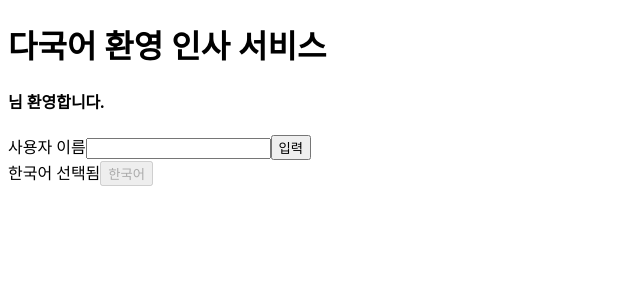
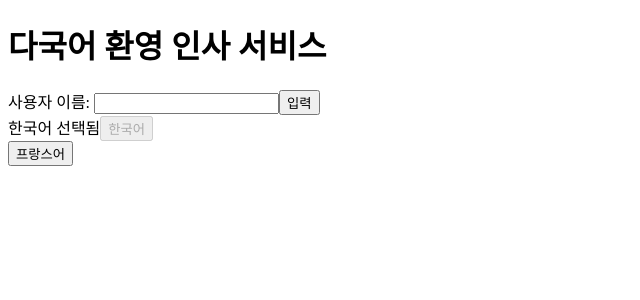
Before and after one commit to parkhojeong/hello-angular, an Angular app: page / in a window 1280 px wide. Shown: the top 300 px of the page, without its empty margins (0-640 px from the left). Built offline with nearby package versions, Linux system fonts and the light colour scheme.

Commit message:
다국어 환영 인사 기능 추가

```diff
--- a/src/app/app.module.ts
+++ b/src/app/app.module.ts
@@ -4,6 +4,7 @@ import { BrowserModule } from '@angular/platform-browser';
 import { AppComponent } from './app.component';
 import { WelcomeMsgComponent } from './welcome-msg/welcome-msg.component';
 import { LangSelectorComponent } from './lang-selector/lang-selector.component';
+import {I18nSupportService} from "./i18n-support.service";
 
 @NgModule({
   declarations: [
@@ -14,7 +15,7 @@ import { LangSelectorComponent } from './lang-selector/lang-selector.component';
   imports: [
     BrowserModule
   ],
-  providers: [],
+  providers: [I18nSupportService],
   bootstrap: [AppComponent]
 })
 export class AppModule { }
--- /dev/null
+++ b/src/app/i18n-support.service.ts
@@ -0,0 +1,25 @@
+import {Injectable} from '@angular/core';
+
+@Injectable({
+  providedIn: 'root'
+})
+export class I18nSupportService {
+  private welcomeMsg: {[key in string] : string};
+  langCode = 'ko';
+
+  constructor() {
+    this.welcomeMsg = {
+      'ko': '안녕하세요',
+      'en': 'Hello',
+      'jp': '오하요',
+      'fr': 'Bonjour'
+    }
+  }
+
+  getWelcomeMsgByCode(userName: string) {
+    console.log(this.langCode)
+    const helloMsg = this.welcomeMsg[this.langCode];
+    console.log({helloMsg})
+    return `${helloMsg}, ${userName}`
+  }
+}
--- a/src/app/lang-selector/lang-selector.component.html
+++ b/src/app/lang-selector/lang-selector.component.html
@@ -4,4 +4,9 @@
     <button type="button" (click)="setLangCode('ko')"
             [disabled]="langCode==='ko'" >한국어</button>
   </div>
+  <div class="lang-box">
+    <label *ngIf="langCode === 'fr'">프랑스어 선택됨</label>
+    <button type="button" (click)="setLangCode('fr')"
+            [disabled]="langCode==='fr'" >프랑스어</button>
+  </div>
 </div>
--- a/src/app/lang-selector/lang-selector.component.ts
+++ b/src/app/lang-selector/lang-selector.component.ts
@@ -1,4 +1,5 @@
 import { Component, OnInit } from '@angular/core';
+import {I18nSupportService} from "../i18n-support.service";
 
 @Component({
   selector: 'app-lang-selector',
@@ -9,8 +10,8 @@ export class LangSelectorComponent implements OnInit {
 
   langCode: string;
 
-  constructor() {
-    this.langCode = 'ko';
+  constructor(public i18nSupporter: I18nSupportService) {
+    this.langCode = i18nSupporter.langCode;
   }
 
   ngOnInit(): void {
@@ -18,6 +19,7 @@ export class LangSelectorComponent implements OnInit {
 
   setLangCode(code: string) {
     this.langCode = code;
+    this.i18nSupporter.langCode = code;
   }
 
 }
--- a/src/app/welcome-msg/welcome-msg.component.html
+++ b/src/app/welcome-msg/welcome-msg.component.html
@@ -1,8 +1,8 @@
 <h4>
-  <span>{{userName}}</span>님 환영합니다.
+  <span>{{welcomeMsg}}</span>
 </h4>
 <div class="contents">
-  <label for="user-name">사용자 이름</label>
+  <label for="user-name">사용자 이름: </label>
   <input type="text" name="user-name" id="user-name" #nameInput>
-  <button type="button" (click)="setName(nameInput.value)">입력</button>
+  <button type="button" (click)="setName(nameInput.value); showWelcomeMsg()">입력</button>
 </div>
--- a/src/app/welcome-msg/welcome-msg.component.ts
+++ b/src/app/welcome-msg/welcome-msg.component.ts
@@ -1,17 +1,26 @@
-import { Component } from '@angular/core';
+import {Component} from '@angular/core';
+import {I18nSupportService} from "../i18n-support.service";
 
 @Component({
   selector: 'app-welcome-msg',
   templateUrl: './welcome-msg.component.html',
   styleUrls: ['./welcome-msg.component.css']
 })
-export class WelcomeMsgComponent  {
+export class WelcomeMsgComponent {
 
   title = 'hello-angular';
   userName = '';
+  welcomeMsg = '';
+
+  constructor(public i18nSupporter: I18nSupportService) {
+  }
 
   setName(name: string) {
     this.userName = name;
   }
 
+  showWelcomeMsg () {
+    this.welcomeMsg = this.i18nSupporter.getWelcomeMsgByCode(this.userName);
+  }
+
 }
```
Also changed, not shown: 1 other file (tests, documents, lock files or other folders).
